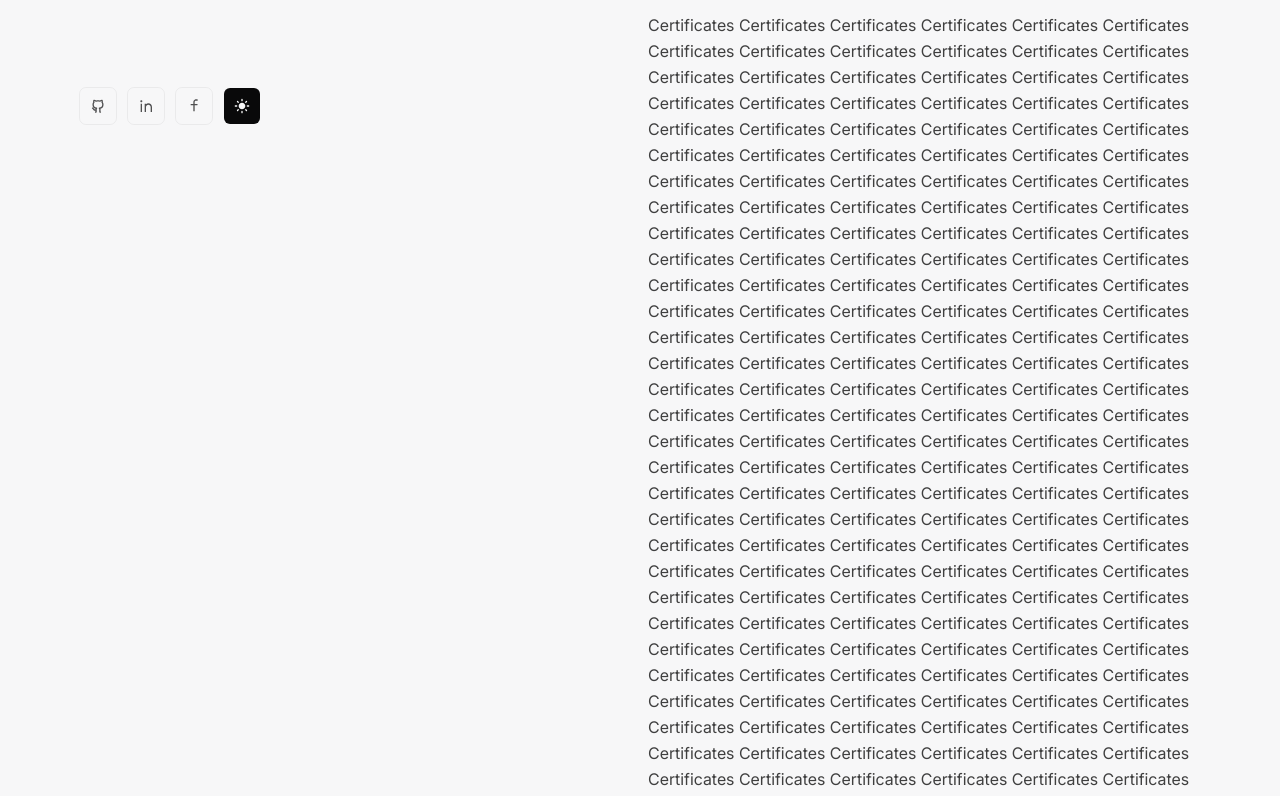
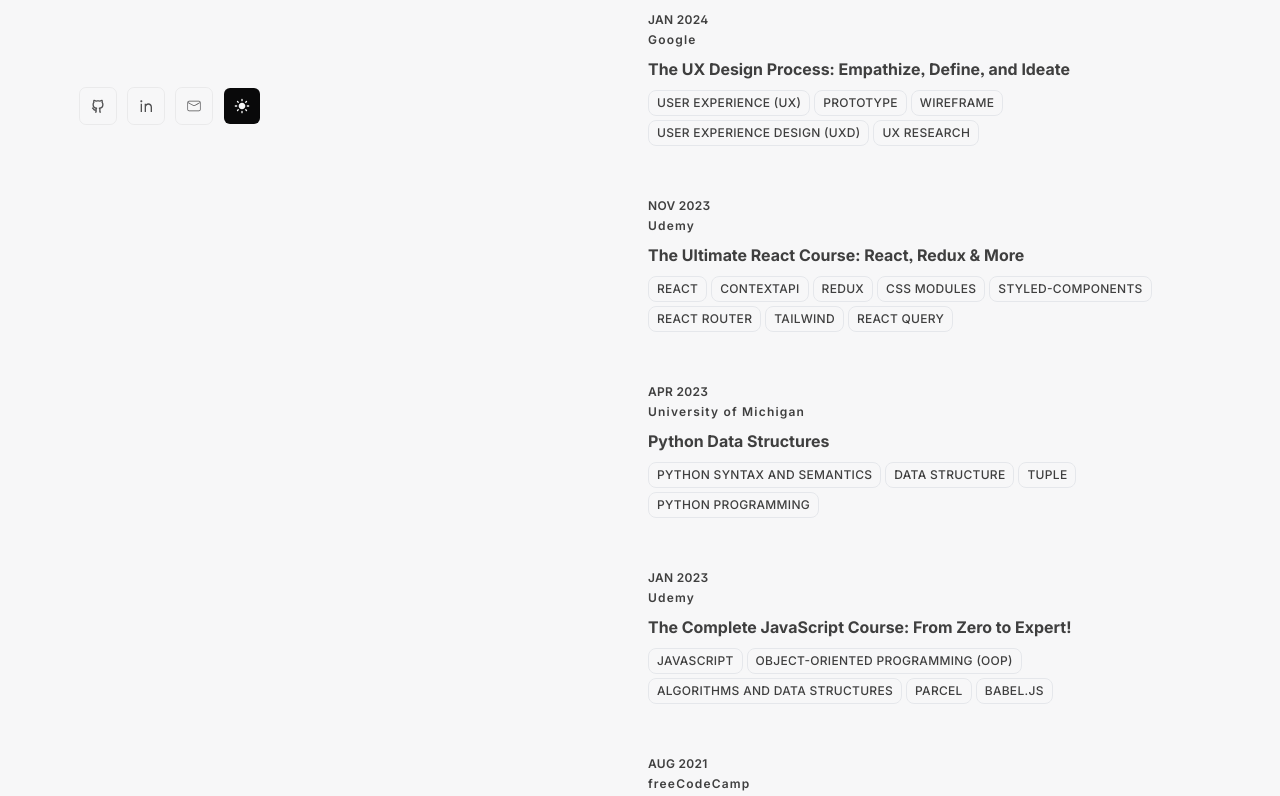
Before and after one commit to salahmohsen/portfolio, a Next.js app: page / in a window 1280 px wide. Shown: the part 580-1376 px from the top of the page. Built offline with nearby package versions, Linux system fonts and the light colour scheme.

Commit message:
Certificates

```diff
--- a/app/components/common/buttons/socialMediaButton.jsx
+++ b/app/components/common/buttons/socialMediaButton.jsx
@@ -5,6 +5,8 @@
   RiLinkedinLine,
   RiTwitterLine,
 } from "react-icons/ri";
+
+import { CiMail } from "react-icons/ci";
 
 const SocialMediaButton = ({ socialmedia, username = undefined }) => {
   const socailmediaList = {
@@ -28,6 +30,10 @@
       icon: <RiGithubLine />,
       url: `https://www.github.com/${username}`,
     },
+    mail: {
+      icon: <CiMail />,
+      url: `mailto:${username}`,
+    },
   };
   const { icon, url } = socailmediaList[socialmedia];
 
--- /dev/null
+++ b/app/components/sections/certificates/certificateItem.jsx
@@ -0,0 +1,44 @@
+import { RiGoogleLine } from "react-icons/ri";
+import { SiUdemy } from "react-icons/si";
+import { FaFreeCodeCamp } from "react-icons/fa";
+import { SiCoursera } from "react-icons/si";
+
+const CertificateItem = ({
+  key,
+  name,
+  issuingOrganization,
+  certificateLink,
+  issueDate,
+  skills,
+}) => {
+  return (
+    <li className="mb-12">
+      <article className="group relative scale-100 pb-1 transition-all duration-200 ease-in-out lg:hover:!scale-105 lg:hover:!opacity-100 lg:group-hover:scale-75 lg:group-hover/list:opacity-50">
+        <div className="absolute -inset-4 -z-0 hidden rounded-lg lg:-inset-x-6 lg:block lg:group-hover:border lg:group-hover:bg-night/0 lg:group-hover:drop-shadow-lg dark:lg:group-hover:border-light/5 dark:lg:group-hover:bg-light/5"></div>
+        <header className="flex flex-col gap-1 font-bold">
+          <p className="text-xs font-semibold uppercase tracking-wide">
+            {issueDate}
+          </p>
+          <p className="text-xs font-semibold tracking-widest">
+            {issuingOrganization}
+          </p>
+          <p className="mb-2 mt-1 tracking-normal">{name}</p>
+        </header>
+        <div>
+          <div className="flex flex-wrap gap-1">
+            {skills.map((skill) => (
+              <p
+                key={skill}
+                className="rounded-lg border px-2  py-1 text-xs font-medium uppercase tracking-wide dark:border-light/20 "
+              >
+                {skill}
+              </p>
+            ))}
+          </div>
+        </div>
+      </article>
+    </li>
+  );
+};
+
+export default CertificateItem;
--- /dev/null
+++ b/app/components/sections/certificates/certificates.jsx
@@ -0,0 +1,21 @@
+import { Data_certificates } from "@/app/data/data";
+import CertificateItem from "./certificateItem";
+
+const Certificates = () => {
+  return (
+    <ol className="group/list">
+      {Data_certificates.map((el) => (
+        <CertificateItem
+          key={el.id}
+          name={el.name}
+          issuingOrganization={el.issuingOrganization}
+          certificateLink={el.certificateLink}
+          issueDate={el.issueDate}
+          skills={el.skills}
+        />
+      ))}
+    </ol>
+  );
+};
+
+export default Certificates;
--- /dev/null
+++ b/app/components/sections/experience/experience.jsx
@@ -0,0 +1,22 @@
+import { Data_experience } from "@/app/data/data";
+import ExperienceItem from "./experienceItem";
+
+const Experience = () => {
+  return (
+    <ol className="group/list">
+      {Data_experience.map((el) => (
+        <ExperienceItem
+          key={el.id}
+          company={el.company}
+          title={el.title}
+          duration={el.duration}
+          description={el.description}
+          skills={el.skills}
+          link={el.link}
+        />
+      ))}
+    </ol>
+  );
+};
+
+export default Experience;
--- a/app/components/sections/experience/experienceItem.jsx
+++ b/app/components/sections/experience/experienceItem.jsx
@@ -12,7 +12,7 @@
   return (
     <li className="mb-12">
       <ExternalLink url={link} className={"!text-night"} colored={false}>
-        <div className=" group relative grid scale-100 pb-1 transition-all duration-200 ease-in-out sm:grid-cols-8 sm:gap-8 md:gap-4 lg:hover:!scale-105 lg:hover:!opacity-100 lg:group-hover:scale-75 lg:group-hover/list:opacity-50">
+        <article className=" group relative grid scale-100 pb-1 transition-all duration-200 ease-in-out sm:grid-cols-8 sm:gap-8 md:gap-4 lg:hover:!scale-105 lg:hover:!opacity-100 lg:group-hover:scale-75 lg:group-hover/list:opacity-50">
           <div className="absolute -inset-4 -z-0 hidden rounded-lg lg:-inset-x-6 lg:block lg:group-hover:border lg:group-hover:bg-night/0 lg:group-hover:drop-shadow-lg dark:lg:group-hover:border-light/5 dark:lg:group-hover:bg-light/5"></div>
           <header className="z-10 mt-1 text-xs font-semibold uppercase tracking-wide sm:col-span-2 ">
             {duration}
@@ -30,7 +30,7 @@
               {description}
             </p>
           </div>
-        </div>
+        </article>
       </ExternalLink>
     </li>
   );
--- a/app/data/data.jsx
+++ b/app/data/data.jsx
@@ -42,6 +42,94 @@
   );
 };
 
+export const Data_certificates = [
+  {
+    id: 1,
+    name: "The UX Design Process: Empathize, Define, and Ideate",
+    issuingOrganization: "Google",
+    certificateLink:
+      "https://coursera.org/share/e5cce9bb9de611ae4ec621d81e6128d2",
+    issueDate: "Jan 2024",
+    skills: [
+      "User Experience (UX)",
+      "Prototype",
+      "Wireframe",
+      "User Experience Design (UXD)",
+      "UX Research",
+    ],
+  },
+  {
+    id: 2,
+    name: "The Ultimate React Course: React, Redux & More",
+    issuingOrganization: "Udemy",
+    certificateLink:
+      "https://www.udemy.com/certificate/UC-3af97ccb-793c-4fdf-b00c-277362a3de8d/",
+    issueDate: "Nov 2023",
+    skills: [
+      "React",
+      "contextAPI",
+      "Redux",
+      "CSS Modules",
+      "styled-components",
+      "React Router",
+      "Tailwind",
+      "React Query",
+    ],
+  },
+  {
+    id: 3,
+    name: "Python Data Structures",
+    issuingOrganization: "University of Michigan",
+    certificateLink:
+      "https://coursera.org/share/77d433943bcbc3acab90b46c75f5e7d9",
+    issueDate: "Apr 2023",
+    skills: [
+      "Python Syntax And Semantics",
+      "Data Structure",
+      "Tuple",
+      "Python Programming",
+    ],
+  },
+  {
+    id: 4,
+    name: " The Complete JavaScript Course: From Zero to Expert!",
+    issuingOrganization: "Udemy",
+    certificateLink:
+      "https://www.udemy.com/certificate/UC-bed0ce2c-7516-430a-a893-40ca7b96a6d5/",
+    issueDate: "Jan 2023",
+    skills: [
+      "JavaScript",
+      "Object-Oriented Programming (OOP)",
+      "Algorithms and Data Structures",
+      "Parcel",
+      "Babel.js",
+    ],
+  },
+  {
+    id: 5,
+    name: "Responsive Web Design",
+    issuingOrganization: "freeCodeCamp",
+    certificateLink:
+      "https://freecodecamp.org/certification/salahmohsen/responsive-web-design",
+    issueDate: "Aug 2021",
+    skills: ["HTML", "CSS"],
+  },
+  {
+    id: 6,
+    name: "JavaScript Algorithms and Data Structures",
+    issuingOrganization: "freeCodeCamp",
+    certificateLink:
+      "https://www.freecodecamp.org/certification/salahmohsen/javascript-algorithms-and-data-structures",
+    issueDate: "Sept 2020",
+    skills: [
+      "Javascript",
+      "Algorithms and Data Structures",
+      "Regular Expressions",
+      "Functional Programming",
+    ],
+  },
+];
+
 export const Data_experience = [
   {
     id: "1",
--- a/app/page.js
+++ b/app/page.js
@@ -6,6 +6,8 @@
 import Section from "./components/sections/section";
 import Profile from "./components/sections/profile/profile";
 import Nav from "./components/sections/nav/nav";
+import Experience from "./components/sections/experience/experience";
+import Certificates from "./components/sections/certificates/certificates";
 
 export default function Home() {
   return (
@@ -21,7 +23,10 @@
         <ul className="mt-8 flex items-center gap-3" aria-label="Social media">
           <SocialMediaButton socialmedia="github" username="salahmohsen" />
           <SocialMediaButton socialmedia="linkedin" username="salahmohsen" />
-          <SocialMediaButton socialmedia="facebook" username="iSalahMohsen" />
+          <SocialMediaButton
+            socialmedia="mail"
+            username="contact@salahmohsen.com"
+          />
           <LightswitchButton />
         </ul>
       </header>
@@ -33,53 +38,7 @@
           <Data_About />
         </Section>
         <Section name="Certificates">
-          <p>
-            Certificates Certificates Certificates Certificates Certificates
-            Certificates Certificates Certificates Certificates Certificates
-            Certificates Certificates Certificates Certificates Certificates
-            Certificates Certificates Certificates Certificates Certificates
-            Certificates Certificates Certificates Certificates Certificates
-            Certificates Certificates Certificates Certificates Certificates
-            Certificates Certificates Certificates Certificates Certificates
-            Certificates Certificates Certificates Certificates Certificates
-            Certificates Certificates Certificates Certificates Certificates
-            Certificates Certificates Certificates Certificates Certificates
-            Certificates Certificates Certificates Certificates Certificates
-            Certificates Certificates Certificates Certificates Certificates
-            Certificates Certificates Certificates Certificates Certificates
-            Certificates Certificates Certificates Certificates Certificates
-            Certificates Certificates Certificates Certificates Certificates
-            Certificates Certificates Certificates Certificates Certificates
-            Certificates Certificates Certificates Certificates Certificates
-            Certificates Certificates Certificates Certificates Certificates
-            Certificates Certificates Certificates Certificates Certificates
-            Certificates Certificates Certificates Certificates Certificates
-            Certificates Certificates Certificates Certificates Certificates
-            Certificates Certificates Certificates Certificates Certificates
-            Certificates Certificates Certificates Certificates Certificates
-            Certificates Certificates Certificates Certificates Certificates
-            Certificates Certificates Certificates Certificates Certificates
-            Certificates Certificates Certificates Certificates Certificates
-            Certificates Certificates Certificates Certificates Certificates
-            Certificates Certificates Certificates Certificates Certificates
-            Certificates Certificates Certificates Certificates Certificates
-            Certificates Certificates Certificates Certificates Certificates
-            Certificates Certificates Certificates Certificates Certificates
-            Certificates Certificates Certificates Certificates Certificates
-            Certificates Certificates Certificates Certificates Certificates
-            Certificates Certificates Certificates Certificates Certificates
-            Certificates Certificates Certificates Certificates Certificates
-            Certificates Certificates Certificates Certificates Certificates
-            Certificates Certificates Certificates Certificates Certificates
-            Certificates Certificates Certificates Certificates Certificates
-            Certificates Certificates Certificates Certificates Certificates
-            Certificates Certificates Certificates Certificates Certificates
-            Certificates Certificates Certificates Certificates Certificates
-            Certificates Certificates Certificates Certificates Certificates
-            Certificates Certificates Certificates Certificates Certificates
-            Certificates Certificates Certificates Certificates Certificates
-            Certificates Certificates Certificates Certificates Certificates
-          </p>
+          <Certificates />
         </Section>
         <Section name="Projects">
           <p>
@@ -118,21 +77,7 @@
           </p>
         </Section>
         <Section name="Previous Experience">
-          <div>
-            <ol className="group/list">
-              {Data_experience.map((el) => (
-                <ExperienceItem
-                  key={el.id}
-                  company={el.company}
-                  title={el.title}
-                  duration={el.duration}
-                  description={el.description}
-                  skills={el.skills}
-                  link={el.link}
-                />
-              ))}
-            </ol>
-          </div>
+          <Experience />
         </Section>
       </main>
     </div>
```
